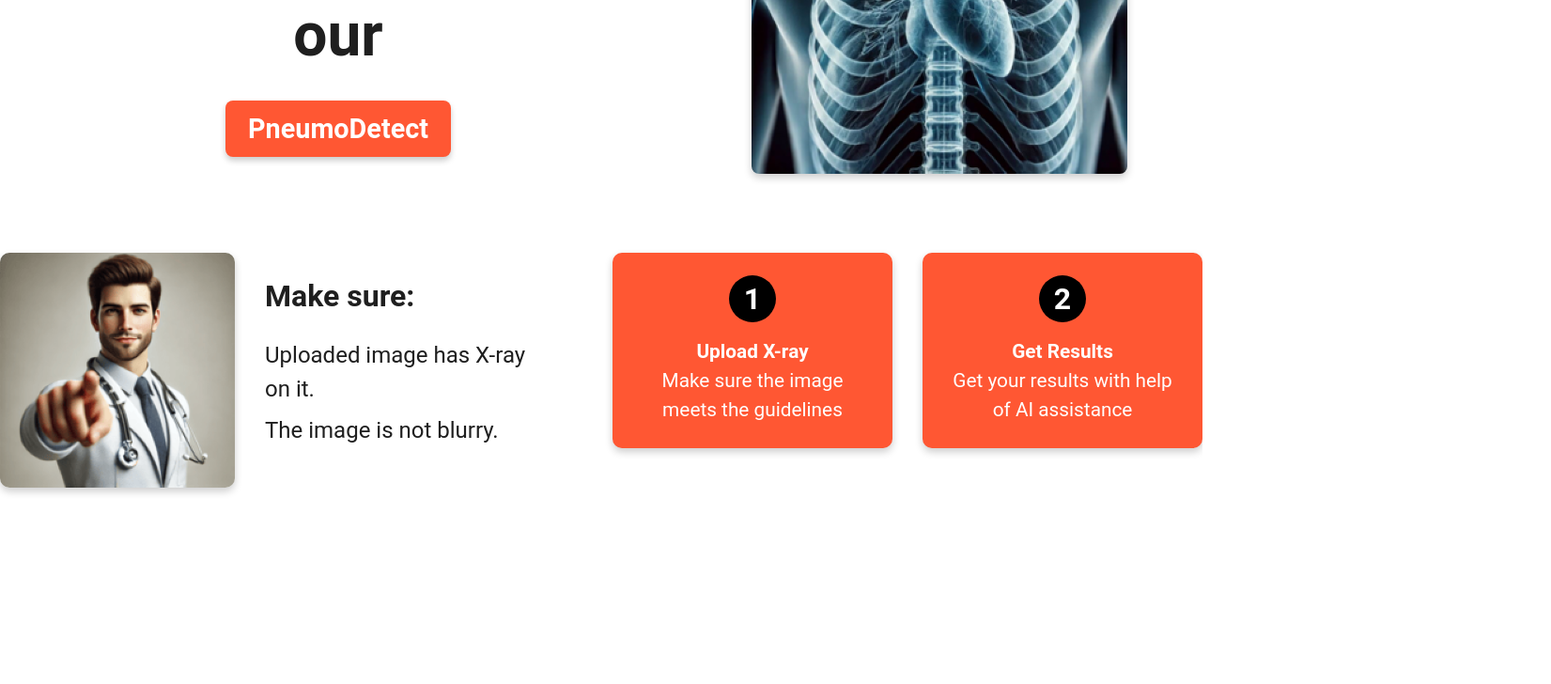
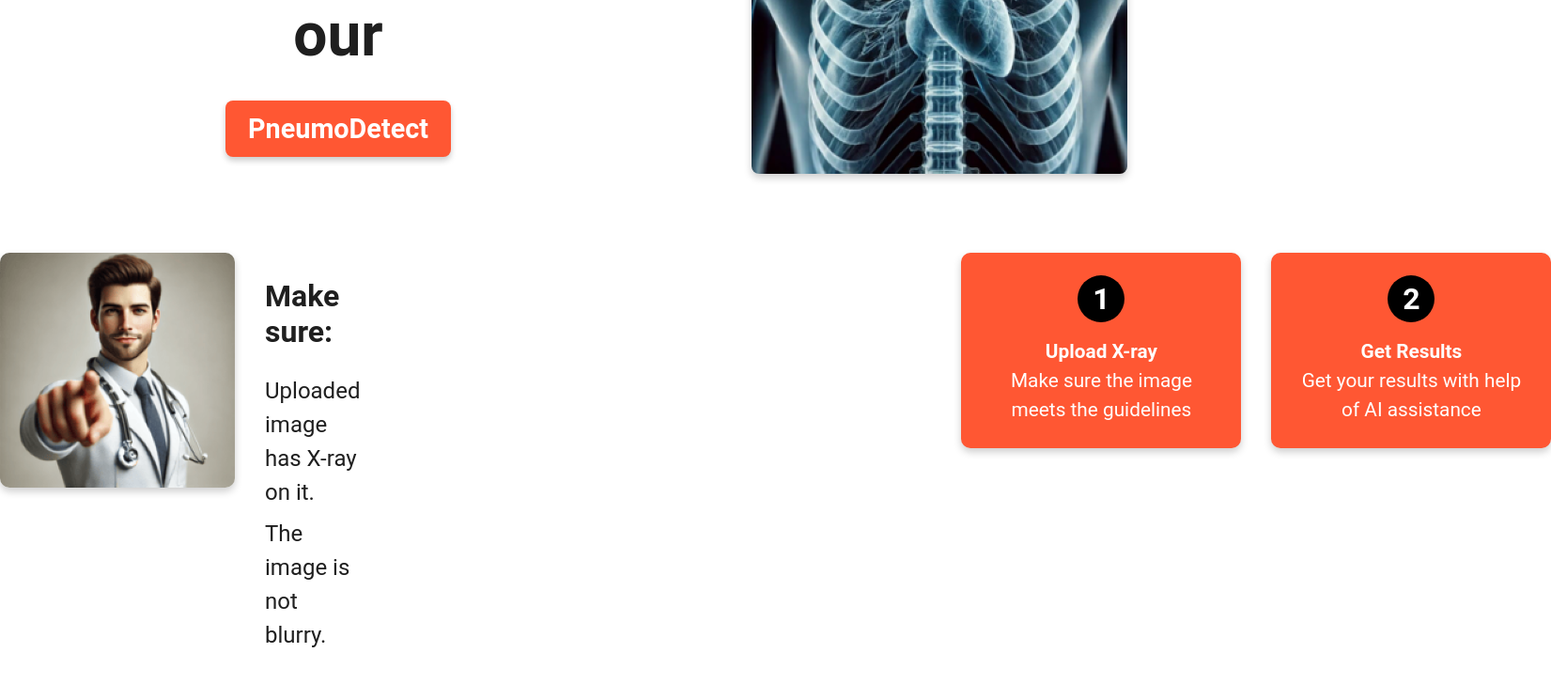
Before and after one commit to syneha1/Pneumo-Detect, a React (Create React App) app: page / in a window 1280 px wide. Shown: the part 326-1054 px from the top of the page at 94% size, 1651 px wide, since content can reach past the window. Before the commit the page ends 881 px from the top, so only its background shows below. Built offline with nearby package versions, Linux system fonts and the light colour scheme.

Commit message:
initial commit

```diff
--- a/src/App.js
+++ b/src/App.js
@@ -13,7 +13,6 @@
   const [showCreateAccountModal, setShowCreateAccountModal] = useState(false);
   const [formData, setFormData] = useState({});
   const [uploadedFile, setUploadedFile] = useState(null); // State to store uploaded file
-  const [result, setResult] = useState(""); // State to store result from backend or ML model
 
   const handleInputChange = (e) => {
     setFormData({ ...formData, [e.target.name]: e.target.value });
@@ -27,6 +26,7 @@
       formData.username &&
       formData.password
     ) {
+      // TODO: Replace this alert with a backend API call to register the user
       alert("Account created successfully!");
       setShowCreateAccountModal(false);
       setFormData({});
@@ -37,8 +37,10 @@
 
   const handleLogin = () => {
     if (formData.username && formData.password) {
-      setUser({ firstName: "John" }); // Simulated user
+      // TODO: Replace this with a backend API call for user authentication
+      setUser({ firstName: formData.username }); // Dummy login with the username
       setShowLoginModal(false);
+      setFormData({}); // Clear the form data
     } else {
       alert("Invalid username or password!");
     }
@@ -46,6 +48,7 @@
 
   const handleLogout = () => {
     setUser(null);
+    // TODO: Optionally clear tokens or session data stored locally
   };
 
   // Handle X-ray upload
@@ -53,6 +56,7 @@
     const file = event.target.files[0];
     if (file) {
       setUploadedFile(file);
+      // TODO: Replace this alert with a backend API call to upload the file
       alert(`File uploaded: ${file.name}`);
     } else {
       alert("No file selected!");
@@ -62,8 +66,7 @@
   // Handle showing results
   const handleShowResults = () => {
     if (uploadedFile) {
-      // Simulate fetching results from a backend/ML model
-      setResult("Pneumonia detected!"); // Replace with actual logic when integrated with backend
+      // TODO: Replace this dummy result with a backend API call to fetch the analysis result
       alert("Pneumonia detected!");
     } else {
       alert("Please upload an X-ray image first!");
--- a/src/styles/StepsSection.css
+++ b/src/styles/StepsSection.css
@@ -1,7 +1,7 @@
 .steps-section {
   display: flex;
   flex: 1; /* Allow the steps section to take remaining space */
-    justify-content: space-around; /* Space out the steps evenly */
+
   gap: 2rem; /* Adjust gap between the steps boxes */
 }
 
--- a/src/styles/global.css
+++ b/src/styles/global.css
@@ -14,7 +14,7 @@
     display: flex;
     justify-content: space-between; /* Add space between doctor and steps */
     align-items: flex-start; /* Align items to the top */
-    gap: 5rem; /* Set a good distance between doctor and steps section */
+    gap: 40rem; /* Set a good distance between doctor and steps section */
     width: 100%;
     margin: 2rem 0; /* Add spacing above and below the layout */
   }
```
Also changed, not shown: src/styles/DoctorMessageSection.css (indentation only). Lines whose indentation alone changed are shown as unchanged.
